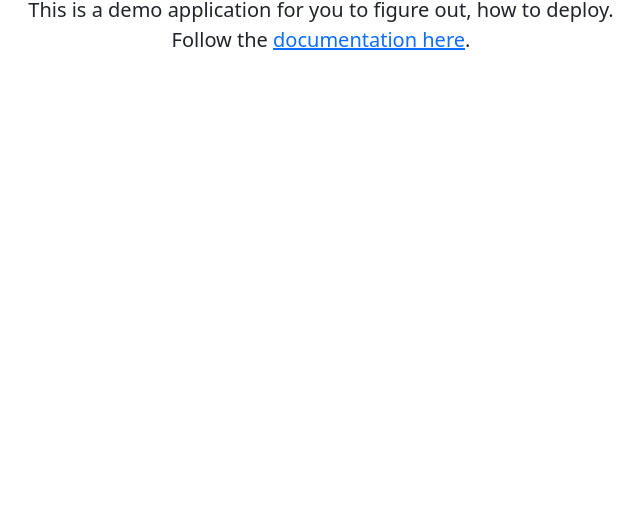
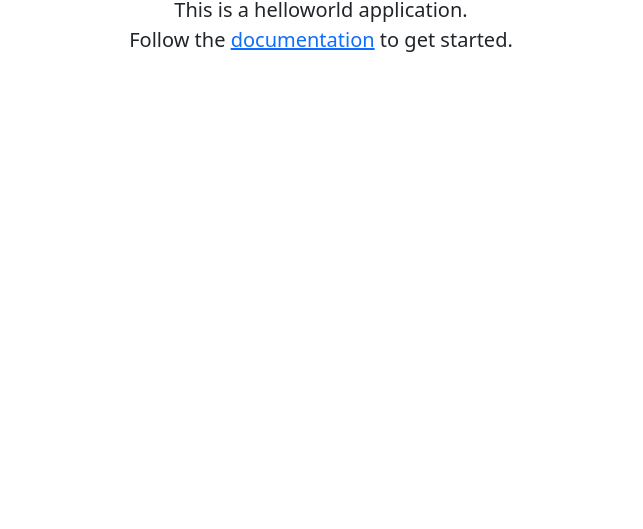
Before and after one commit to adorsys/ops-akp-helloworld, a plain HTML site: page www/index.html in a window 1280 px wide. Shown: the part 271-800 px from the top of the page, without its empty margins (319-962 px from the left). Drawn offline with nearby package versions, Linux system fonts and the light colour scheme.

Commit message:
chore(doc): update doc link

```diff
--- a/www/index.html
+++ b/www/index.html
@@ -12,9 +12,9 @@
     <h1 class="display-5 fw-bold">Hello world!</h1>
     <div class="col-lg-6 mx-auto">
       <p class="lead mb-4">
-          This is a demo application for you to figure out, how to deploy.
+          This is a helloworld application.
           <br/>
-          Follow the <a href="">documentation here</a>.
+          Follow the <a href="https://github.com/adorsys/ops-k8s-bootstrap/wiki">documentation</a> to get started.
       </p>
     </div>
   </div>
```
